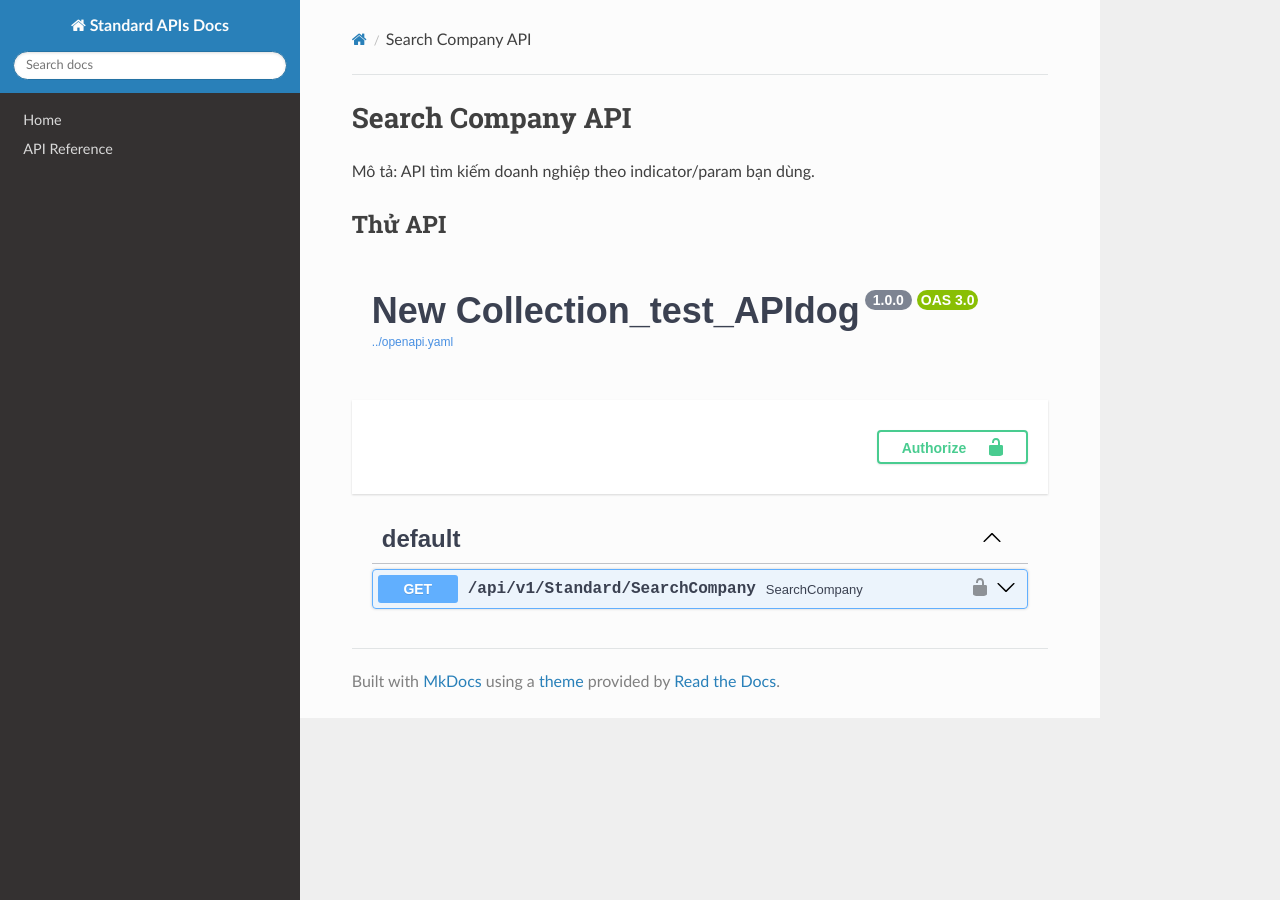
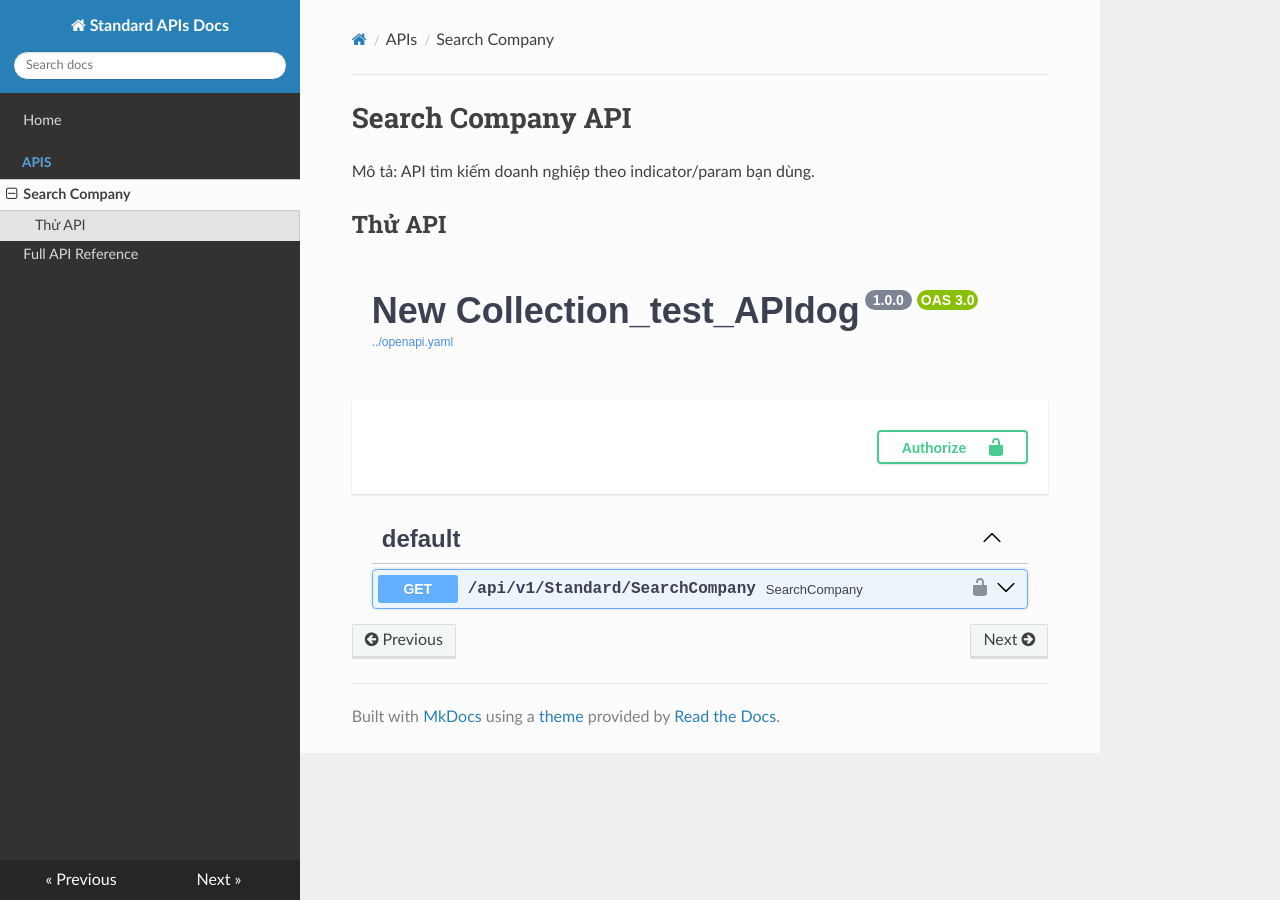
Before and after one commit to Truan-134340/Standard-APIs, an MkDocs documentation site: the page built from docs/search-company.md, in a window 1280 px wide. Built offline with MkDocs 1.6.1, drawn with Linux system fonts in a browser that asks for light colours; nearby versions of some CDN libraries.

Commit message:
Update mkdocs.yml

```diff
--- a/mkdocs.yml
+++ b/mkdocs.yml
@@ -2,7 +2,9 @@ site_name: Standard APIs Docs
 
 nav:
   - Home: index.md
-  - API Reference: api.md
+  - APIs:
+      - Search Company: search-company.md
+      - Full API Reference: api.md
 
 theme:
   name: readthedocs
```
